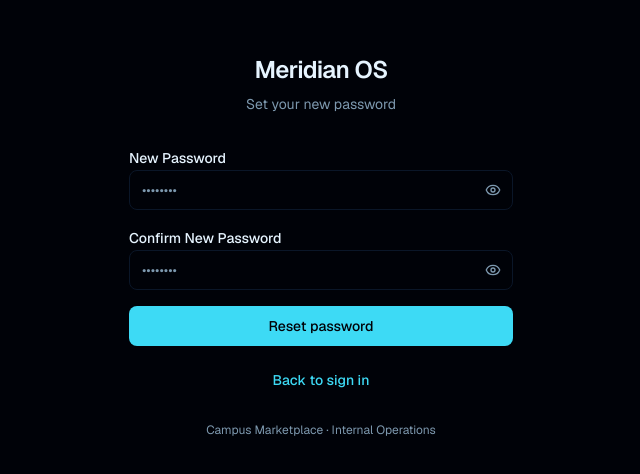
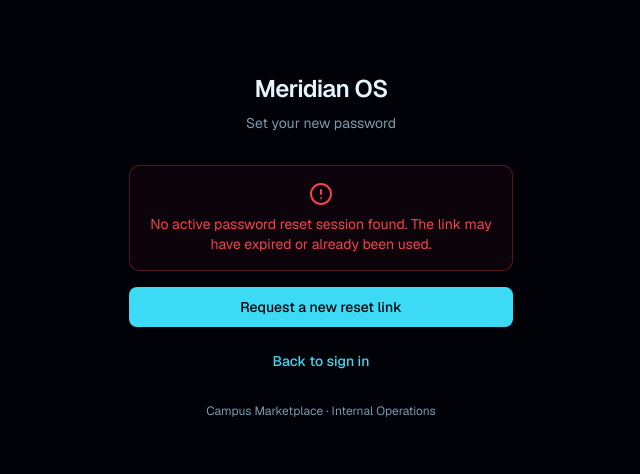
Before and after one commit to Chege1234/meridian_os, a Next.js app: page /reset-password in a window 1280 px wide. Shown: the part 154-628 px from the top of the page, without its empty margins (319-959 px from the left). Built offline with nearby package versions, Linux system fonts and the light colour scheme; no server answers.

Commit message:
fix(auth): add auth callback route, update proxy public routes, and handle PKCE password reset flow

```diff
--- /dev/null
+++ b/app/auth/callback/route.ts
@@ -0,0 +1,29 @@
+import { NextResponse } from 'next/server';
+import { createClient } from '@/infrastructure/supabase/server';
+
+/**
+ * Auth Callback Route
+ *
+ * Handles PKCE authorization code exchange for Supabase authentication
+ * (e.g. password resets, magic links, email confirmations).
+ */
+export async function GET(request: Request) {
+  const { searchParams, origin } = new URL(request.url);
+  const code = searchParams.get('code');
+  const next = searchParams.get('next') ?? '/reset-password';
+
+  if (code) {
+    const supabase = await createClient();
+    const { error } = await supabase.auth.exchangeCodeForSession(code);
+
+    if (!error) {
+      const forwardUrl = `${origin}${next.startsWith('/') ? next : `/${next}`}`;
+      return NextResponse.redirect(forwardUrl);
+    }
+  }
+
+  // Return the user to login with an explicit error query parameter if code exchange fails
+  return NextResponse.redirect(
+    `${origin}/login?error=Invalid%20or%20expired%20authentication%20link`
+  );
+}
--- a/app/login/page.tsx
+++ b/app/login/page.tsx
@@ -69,7 +69,7 @@ function LoginContent() {
       const { error: resetErr } = await supabase.auth.resetPasswordForEmail(
         resetEmail,
         {
-          redirectTo: `${window.location.origin}/reset-password`,
+          redirectTo: `${window.location.origin}/auth/callback?next=/reset-password`,
         }
       );
 
--- a/app/reset-password/page.tsx
+++ b/app/reset-password/page.tsx
@@ -4,17 +4,18 @@
  * Reset Password Page
  *
  * Form to set a new password after recovery redirection.
- * Premium, minimal design matching the Login page.
+ * Supports PKCE code exchange and session validation.
  */
 
-import { useState } from 'react';
+import { Suspense, useEffect, useState } from 'react';
 import Link from 'next/link';
-import { useRouter } from 'next/navigation';
-import { Eye, EyeOff } from 'lucide-react';
+import { useRouter, useSearchParams } from 'next/navigation';
+import { Eye, EyeOff, AlertCircle } from 'lucide-react';
 import { createClient } from '@/infrastructure/supabase/client';
 
-export default function ResetPasswordPage() {
+function ResetPasswordContent() {
   const router = useRouter();
+  const searchParams = useSearchParams();
 
   const [password, setPassword] = useState('');
   const [confirmPassword, setConfirmPassword] = useState('');
@@ -23,6 +24,49 @@ export default function ResetPasswordPage() {
   const [error, setError] = useState<string | null>(null);
   const [success, setSuccess] = useState<string | null>(null);
   const [loading, setLoading] = useState(false);
+
+  // Session verification state
+  const [checkingSession, setCheckingSession] = useState(true);
+  const [hasValidSession, setHasValidSession] = useState(false);
+
+  useEffect(() => {
+    async function verifyAndExchangeSession() {
+      try {
+        const supabase = createClient();
+        const code = searchParams.get('code');
+
+        if (code) {
+          const { error: exchangeError } =
+            await supabase.auth.exchangeCodeForSession(code);
+          if (exchangeError) {
+            setError(
+              'The password reset link is invalid or has expired. Please request a new link.'
+            );
+            setCheckingSession(false);
+            return;
+          }
+        }
+
+        const {
+          data: { session },
+        } = await supabase.auth.getSession();
+
+        if (session) {
+          setHasValidSession(true);
+        } else {
+          setError(
+            'No active password reset session found. The link may have expired or already been used.'
+          );
+        }
+      } catch {
+        setError('An error occurred while verifying the password reset link.');
+      } finally {
+        setCheckingSession(false);
+      }
+    }
+
+    verifyAndExchangeSession();
+  }, [searchParams]);
 
   async function handleSubmit(e: React.FormEvent) {
     e.preventDefault();
@@ -65,6 +109,19 @@ export default function ResetPasswordPage() {
     }
   }
 
+  if (checkingSession) {
+    return (
+      <div className="flex min-h-screen items-center justify-center bg-background px-4">
+        <div className="flex flex-col items-center gap-3">
+          <div className="h-8 w-8 animate-spin rounded-full border-2 border-primary border-t-transparent" />
+          <p className="text-sm text-muted-foreground">
+            Verifying password reset link…
+          </p>
+        </div>
+      </div>
+    );
+  }
+
   return (
     <div className="flex min-h-screen items-center justify-center bg-background px-4">
       <div className="w-full max-w-sm animate-fade-in">
@@ -78,7 +135,22 @@ export default function ResetPasswordPage() {
           </p>
         </div>
 
-        {/* Form */}
+        {!hasValidSession ? (
+          /* Invalid / Expired Session State */
+          <div className="space-y-4 text-center">
+            <div className="rounded-lg border border-destructive/30 bg-destructive/5 p-4 text-sm text-destructive flex flex-col items-center gap-2">
+              <AlertCircle className="h-6 w-6 text-destructive" />
+              <p>{error ?? 'Invalid or expired password reset link.'}</p>
+            </div>
+            <Link
+              href="/login"
+              className="inline-flex h-10 w-full items-center justify-center rounded-md bg-primary px-4 text-sm font-medium text-primary-foreground hover:bg-primary/90 transition-colors"
+            >
+              Request a new reset link
+            </Link>
+          </div>
+        ) : (
+          /* Form */
           <form onSubmit={handleSubmit} className="space-y-4">
             {error && (
               <div
@@ -153,7 +225,9 @@ export default function ResetPasswordPage() {
                   type="button"
                   onClick={() => setShowConfirmPassword(!showConfirmPassword)}
                   className="absolute right-3 top-1/2 -translate-y-1/2 text-muted-foreground hover:text-foreground focus-visible:outline-none"
-                aria-label={showConfirmPassword ? 'Hide password' : 'Show password'}
+                  aria-label={
+                    showConfirmPassword ? 'Hide password' : 'Show password'
+                  }
                 >
                   {showConfirmPassword ? (
                     <EyeOff className="h-4 w-4" />
@@ -179,6 +253,7 @@ export default function ResetPasswordPage() {
               )}
             </button>
           </form>
+        )}
 
         <div className="mt-6 text-center text-sm">
           <Link
@@ -196,3 +271,17 @@ export default function ResetPasswordPage() {
     </div>
   );
 }
+
+export default function ResetPasswordPage() {
+  return (
+    <Suspense
+      fallback={
+        <div className="flex min-h-screen items-center justify-center bg-background px-4">
+          <div className="h-8 w-8 animate-spin rounded-full border-2 border-primary border-t-transparent" />
+        </div>
+      }
+    >
+      <ResetPasswordContent />
+    </Suspense>
+  );
+}
--- a/proxy.ts
+++ b/proxy.ts
@@ -6,7 +6,13 @@ import {
   setSessionTokenInCache,
 } from '@/infrastructure/auth';
 
-const PUBLIC_ROUTES = ['/login', '/signup', '/reset-password', '/api/cron'];
+const PUBLIC_ROUTES = [
+  '/login',
+  '/signup',
+  '/reset-password',
+  '/auth/callback',
+  '/api/cron',
+];
 
 /**
  * Meridian OS Proxy
```
Also changed, not shown: 1 other file (tests, documents, lock files or other folders). Lines whose indentation alone changed are shown as unchanged.
